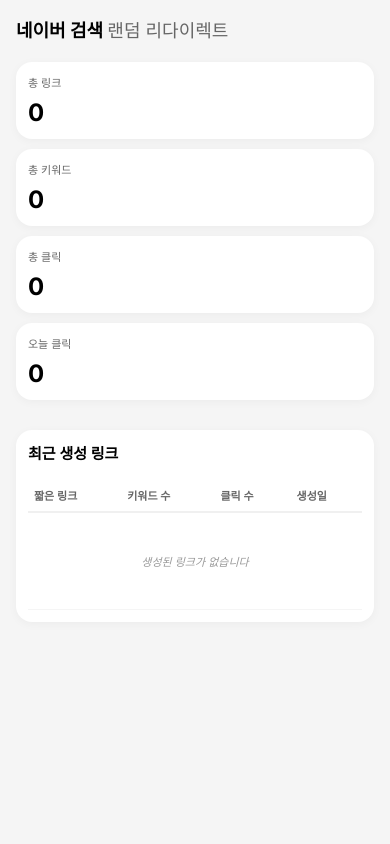
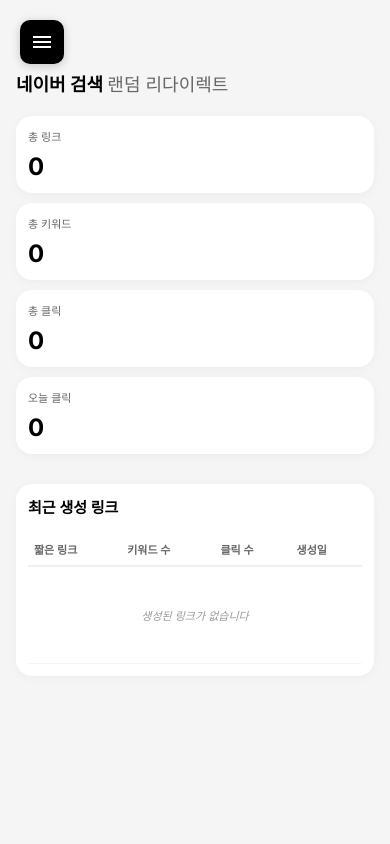
Before and after one commit to stark0112/naver_redirect, a Flask app: page / in a window 390 px wide. Run offline with Flask 3, Linux system fonts and the light colour scheme; data that the repository does not hold is empty.

Commit message:
Add mobile hamburger menu navigation

```diff
--- a/static/css/style.css
+++ b/static/css/style.css
@@ -15,6 +15,53 @@ body {
 .container {
   display: flex;
   min-height: 100vh;
+}
+
+/* ===== MOBILE MENU BUTTON ===== */
+.mobile-menu-btn {
+  display: none;
+  position: fixed;
+  top: 20px;
+  left: 20px;
+  z-index: 1001;
+  width: 44px;
+  height: 44px;
+  background: #000;
+  border: none;
+  border-radius: 10px;
+  color: #fff;
+  cursor: pointer;
+  box-shadow: 0 2px 10px rgba(0, 0, 0, 0.2);
+  transition: all 0.2s;
+}
+
+.mobile-menu-btn:hover {
+  background: #333;
+}
+
+.mobile-menu-btn svg {
+  width: 24px;
+  height: 24px;
+}
+
+/* ===== MOBILE OVERLAY ===== */
+.mobile-overlay {
+  display: none;
+  position: fixed;
+  top: 0;
+  left: 0;
+  right: 0;
+  bottom: 0;
+  background: rgba(0, 0, 0, 0.5);
+  z-index: 999;
+  opacity: 0;
+  transition: opacity 0.3s ease;
+  pointer-events: none;
+}
+
+.mobile-overlay.active {
+  opacity: 1;
+  pointer-events: auto;
 }
 
 /* ===== SIDEBAR ===== */
@@ -560,13 +607,35 @@ body {
     font-size: 14px;
   }
 
+  .mobile-menu-btn {
+    display: flex;
+    align-items: center;
+    justify-content: center;
+  }
+
+  .mobile-overlay {
+    display: block;
+  }
+
   .sidebar {
-    display: none;
+    position: fixed;
+    left: -280px;
+    top: 0;
+    height: 100vh;
+    width: 260px;
+    z-index: 1000;
+    transition: left 0.3s ease;
+    box-shadow: 5px 0 15px rgba(0, 0, 0, 0.3);
+  }
+
+  .sidebar.open {
+    left: 0;
   }
 
   .main {
     margin-left: 0;
     padding: 16px;
+    padding-top: 70px;
   }
 
   .header {
--- a/static/js/app.js
+++ b/static/js/app.js
@@ -5,6 +5,7 @@ let currentDetailLink = null;
 // ===== NAVIGATION =====
 document.addEventListener('DOMContentLoaded', () => {
   initNavigation();
+  initMobileMenu();
   initCreateForm();
   loadDashboard();
 });
@@ -19,8 +20,42 @@ function initNavigation() {
       // Update active state
       navItems.forEach(n => n.classList.remove('active'));
       item.classList.add('active');
+
+      // Close mobile menu
+      closeMobileMenu();
     });
   });
+}
+
+function initMobileMenu() {
+  const menuBtn = document.getElementById('mobileMenuBtn');
+  const sidebar = document.getElementById('sidebar');
+  const overlay = document.getElementById('mobileOverlay');
+
+  if (!menuBtn) return;
+
+  // Toggle menu
+  menuBtn.addEventListener('click', (e) => {
+    e.stopPropagation();
+    sidebar.classList.toggle('open');
+    overlay.classList.toggle('active');
+  });
+
+  // Close menu when clicking overlay
+  overlay.addEventListener('click', () => {
+    closeMobileMenu();
+  });
+}
+
+function closeMobileMenu() {
+  const sidebar = document.getElementById('sidebar');
+  const overlay = document.getElementById('mobileOverlay');
+  if (sidebar) {
+    sidebar.classList.remove('open');
+  }
+  if (overlay) {
+    overlay.classList.remove('active');
+  }
 }
 
 function switchView(view) {
--- a/templates/index.html
+++ b/templates/index.html
@@ -8,9 +8,19 @@
   <link rel="stylesheet" href="/static/css/style.css">
 </head>
 <body>
+  <!-- Mobile Overlay -->
+  <div class="mobile-overlay" id="mobileOverlay"></div>
+
   <div class="container">
+    <!-- Mobile Menu Button -->
+    <button class="mobile-menu-btn" id="mobileMenuBtn">
+      <svg viewBox="0 0 24 24" fill="currentColor">
+        <path d="M3 18h18v-2H3v2zm0-5h18v-2H3v2zm0-7v2h18V6H3z"/>
+      </svg>
+    </button>
+
     <!-- Sidebar -->
-    <nav class="sidebar">
+    <nav class="sidebar" id="sidebar">
       <div class="logo">
         <div class="logo-icon">
           <svg viewBox="0 0 24 24" fill="currentColor"><path d="M3.9 12c0-1.71 1.39-3.1 3.1-3.1h4V7H7c-2.76 0-5 2.24-5 5s2.24 5 5 5h4v-1.9H7c-1.71 0-3.1-1.39-3.1-3.1zM8 13h8v-2H8v2zm9-6h-4v1.9h4c1.71 0 3.1 1.39 3.1 3.1s-1.39 3.1-3.1 3.1h-4V17h4c2.76 0 5-2.24 5-5s-2.24-5-5-5z"/></svg>
```
